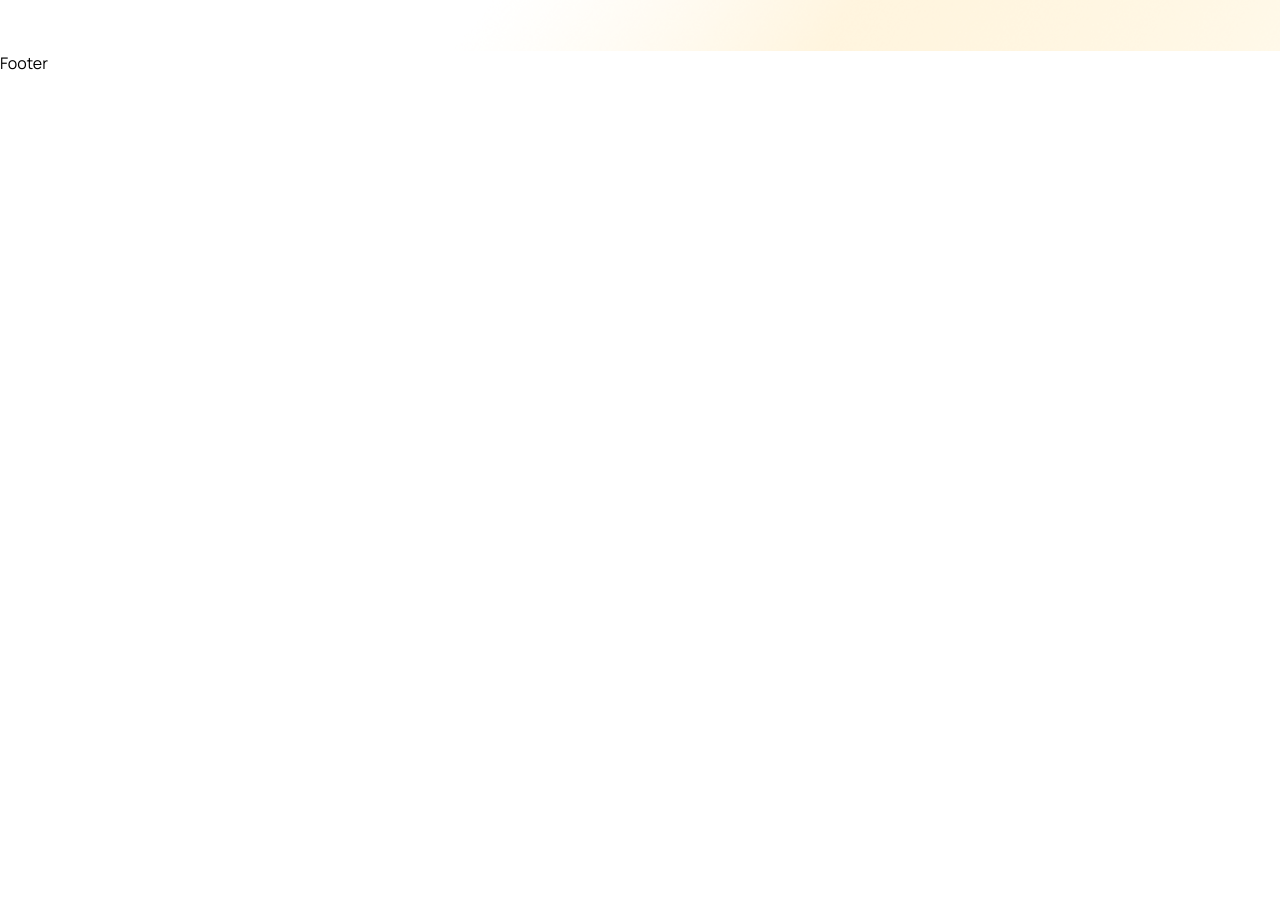
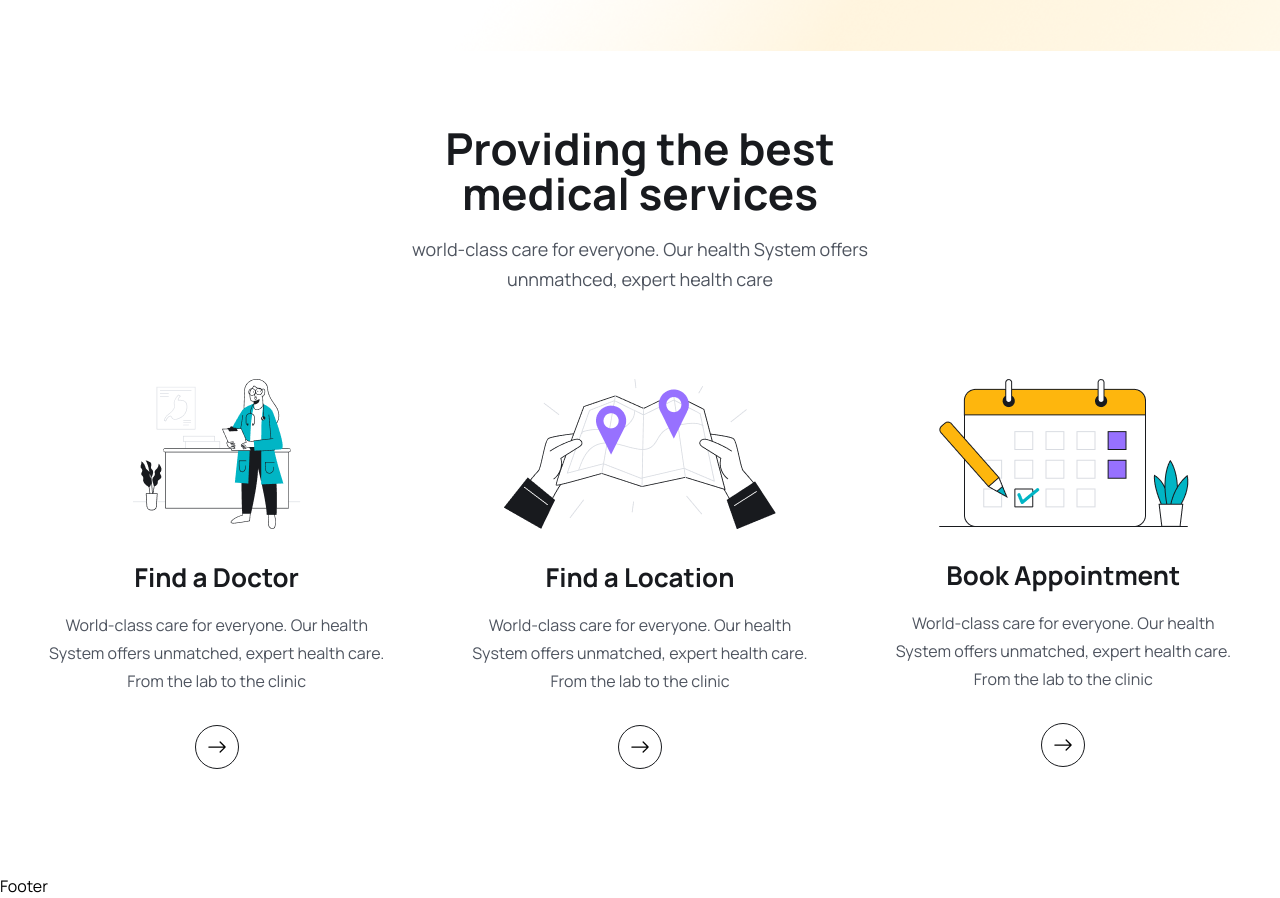
Before and after one commit to RithikRanaweera/Medicare-Booking, a React (Vite) app in the folder frontend/: page / in a window 1280 px wide. Shown: the part 820-1718 px from the top of the page. Before the commit the page ends 895 px from the top, so only its background shows below. Built offline with nearby package versions, Linux system fonts and the light colour scheme.

Commit message:
Done hero Section bottom

```diff
--- a/frontend/src/App.css
+++ b/frontend/src/App.css
@@ -18,6 +18,7 @@
   top: 0;
   left: 0;
   z-index: 99999;
+  background: white;
   box-shadow: 3px 3px -8px 3px #ddd;
 }
 
--- a/frontend/src/pages/Home.jsx
+++ b/frontend/src/pages/Home.jsx
@@ -1,8 +1,12 @@
-import React from 'react'
-import heroImg01 from "../assets/images/hero-img01.png"
-import heroImg02 from "../assets/images/hero-img02.png"
-import heroImg03 from "../assets/images/hero-img03.png"
-
+import React from 'react';
+import heroImg01 from "../assets/images/hero-img01.png";
+import heroImg02 from "../assets/images/hero-img02.png";
+import heroImg03 from "../assets/images/hero-img03.png";
+import icon01 from "../assets/images/icon01.png";
+import icon02 from "../assets/images/icon02.png";
+import icon03 from "../assets/images/icon03.png";
+import { Link } from 'react-router-dom';
+import { BsArrowRight } from 'react-icons/bs';
 
 const Home = () => {
   return (
@@ -65,8 +69,8 @@
                 <img className='w-full' src={heroImg01} alt="" />
               </div>
               <div className="mt-[30px]">
-                  <img src={heroImg02} alt=""  className='w-full mb-[30px]'/>
-                  <img src={heroImg03} alt=""  className='w-full'/>
+                <img src={heroImg02} alt="" className='w-full mb-[30px]' />
+                <img src={heroImg03} alt="" className='w-full' />
               </div>
             </div>
           </div>
@@ -75,6 +79,88 @@
 
       {/*========= hero section end =========*/}
 
+      <section>
+        <div className="container">
+          <div className="lg:w-[470px] mx-auto" >
+            <h2 className="heading text-center">
+              Providing the best medical services
+            </h2>
+            <p className="text_para text-center">
+              world-class care for everyone. Our health System offers unnmathced,
+              expert health care
+            </p>
+          </div>
+
+          <div className='grid grid-cols-1 md:grid-cols-2 lg:grid-cols-3 gap-5 lg:gap-[30px] mt-[30px] lg:mt-[55px]'>
+            <div className="py-[30px] px-5">
+              <div className="flex items-center justify-center">
+                <img src={icon01} alt="" />
+              </div>
+              <div className='mt-[30px]'>
+                <h2 className="text-[26px] leading-9 text-headingColor font-[700] text-center">
+                  Find a Doctor
+                </h2>
+
+                <p className="text-[16px] leading-7 text-textColor font-[400] mt-4 text-center">
+                  World-class care for everyone. Our health System offers unmatched, expert health care. From the lab to the clinic
+                </p>
+
+                <Link to='/doctors' className='w-[44px] h-[44px] rounded-full border border-solid border-[#181A1E] mt-[30px] mx-auto
+                  flex items-center justify-center group hover:bg-primaryColor hover:border-none '>
+                  <BsArrowRight className='group-hover:text-white w-6 h-5' />
+                </Link>
+
+              </div>
+            </div>
+
+            <div className="py-[30px] px-5">
+              <div className="flex items-center justify-center">
+                <img src={icon02} alt="" />
+              </div>
+              <div className='mt-[30px]'>
+                <h2 className="text-[26px] leading-9 text-headingColor font-[700] text-center">
+                  Find a Location
+                </h2>
+
+                <p className="text-[16px] leading-7 text-textColor font-[400] mt-4 text-center">
+                  World-class care for everyone. Our health System offers unmatched, expert health care. From the lab to the clinic
+                </p>
+
+                <Link to='/doctors' className='w-[44px] h-[44px] rounded-full border border-solid border-[#181A1E] mt-[30px] mx-auto
+                  flex items-center justify-center group hover:bg-primaryColor hover:border-none '>
+                  <BsArrowRight className='group-hover:text-white w-6 h-5' />
+                </Link>
+
+              </div>
+            </div>
+
+            <div className="py-[30px] px-5">
+              <div className="flex items-center justify-center">
+                <img src={icon03} alt="" />
+              </div>
+              <div className='mt-[30px]'>
+                <h2 className="text-[26px] leading-9 text-headingColor font-[700] text-center">
+                Book Appointment
+                </h2>
+
+                <p className="text-[16px] leading-7 text-textColor font-[400] mt-4 text-center">
+                  World-class care for everyone. Our health System offers unmatched, expert health care. From the lab to the clinic
+                </p>
+
+                <Link to='/doctors' className='w-[44px] h-[44px] rounded-full border border-solid border-[#181A1E] mt-[30px] mx-auto
+                  flex items-center justify-center group hover:bg-primaryColor hover:border-none '>
+                  <BsArrowRight className='group-hover:text-white w-6 h-5' />
+                </Link>
+
+              </div>
+            </div>
+
+          </div>
+
+
+        </div>
+      </section>
+
 
     </>
   )
```
Lines whose indentation alone changed are shown as unchanged.
